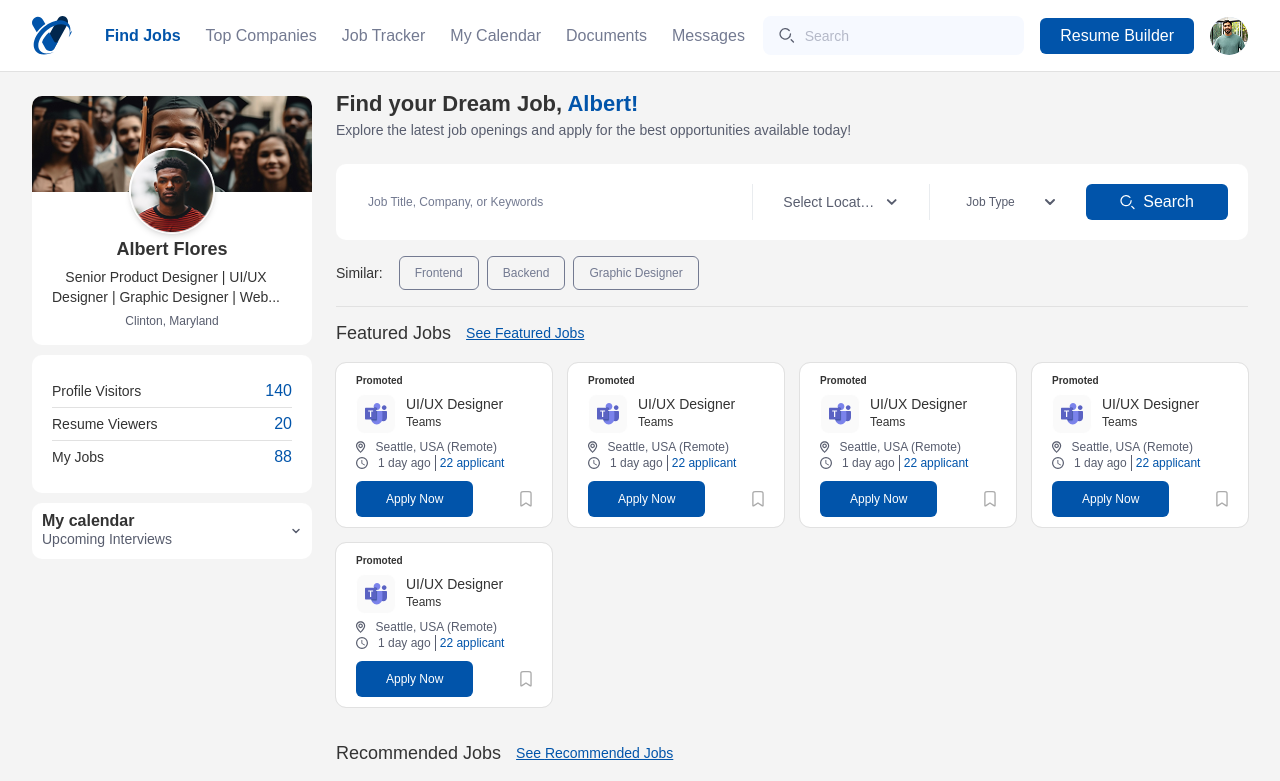
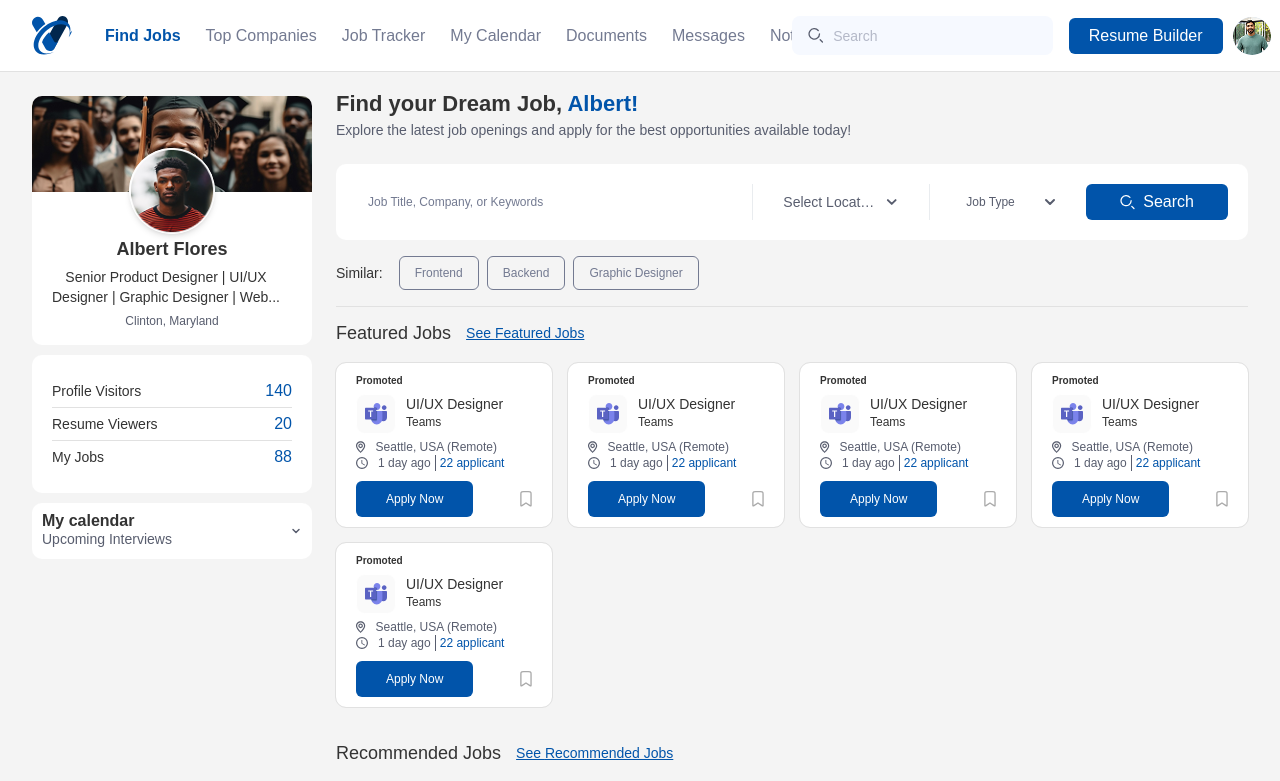
Before and after one commit to hmrizwan98/Find-Jobs, a Next.js app: page / in a window 1280 px wide. Shown: the top 781 px of the page. Built offline with nearby package versions, Linux system fonts and the light colour scheme; a web font is replaced by a local one.

Commit message:
Fix Nav bar

```diff
--- a/components/common/Header/index.tsx
+++ b/components/common/Header/index.tsx
@@ -26,9 +26,9 @@ const Header = () => {
         {/* Desktop Header */}
         <div className="hidden lg:block">
           <div className="max-w-[1440px] mx-auto px-8 py-4">
-            <div className="flex items-center justify-between gap-8">
+            <div className="flex flex-wrap items-center justify-between gap-4 xl:gap-8">
               {/* Logo */}
-              <div className="shrink-0">
+              <div className="shrink-0 order-1 xl:order-none">
                 <Link href="/" className="flex items-center">
                   <div className="flex items-center justify-center">
                     <Image
@@ -42,7 +42,7 @@ const Header = () => {
               </div>
 
               {/* Navigation Links */}
-              <nav className="flex items-center gap-[25px] flex-1 min-w-0">
+              <nav className="flex items-center gap-[25px] flex-1 min-w-0 order-2 w-full justify-center xl:order-none xl:w-auto xl:justify-start">
                 {navItems.map((item) => (
                   <Link
                     key={item.label}
@@ -59,9 +59,9 @@ const Header = () => {
               </nav>
 
               {/* Search, Button, and Avatar */}
-              <div className="flex items-center gap-4 shrink-0">
+              <div className="flex items-center gap-4 order-3 w-full justify-end xl:order-none xl:w-auto">
                 {/* Search Bar */}
-                <div className="flex items-center gap-2.5 w-[261px] h-[39px] px-4 py-[6px] bg-search-bg text-sm text-gray-light rounded-[8px] shrink-0">
+                <div className="flex items-center gap-2.5 w-full max-w-[261px] h-[39px] px-4 py-[6px] bg-search-bg text-sm text-gray-light rounded-[8px]">
                   <SearchIcon
                     width={15.5}
                     height={15.5}
@@ -73,6 +73,7 @@ const Header = () => {
                     className="bg-transparent outline-none flex-1 min-w-0"
                   />
                 </div>
+<div className="flex items-center gap-2.5">
 
                 {/* Resume Builder Button */}
                 <Button variant="primary" size="md" className="shrink-0">
@@ -89,6 +90,7 @@ const Header = () => {
                     className="w-full h-full object-cover"
                   />
                 </div>
+</div>
               </div>
             </div>
           </div>
```
